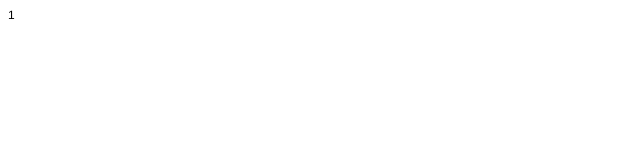
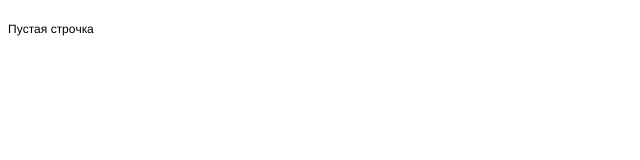
Before and after one commit to alexbryvkin/first-project, a plain HTML site: page index.html in a window 1280 px wide. Shown: the whole page, without its empty margins (0-640 px from the left). Drawn offline with Linux system fonts and the light colour scheme.

Commit message:
мой первый коммит

```diff
--- a/index.html
+++ b/index.html
@@ -7,11 +7,13 @@
   <meta name="Generator" content="Cocoa HTML Writer">
   <meta name="CocoaVersion" content="2022.6">
   <style type="text/css">
-    p.p1 {margin: 0.0px 0.0px 0.0px 0.0px; font: 12.0px Helvetica; color: #000000; -webkit-text-stroke: #000000}
+    p.p1 {margin: 0.0px 0.0px 0.0px 0.0px; font: 12.0px Helvetica; color: #000000; -webkit-text-stroke: #000000; min-height: 14.0px}
+    p.p2 {margin: 0.0px 0.0px 0.0px 0.0px; font: 12.0px Helvetica; color: #000000; -webkit-text-stroke: #000000}
     span.s1 {font-kerning: none}
   </style>
 </head>
 <body>
-<p class="p1"><span class="s1">1</span></p>
+<p class="p1"><span class="s1"></span><br></p>
+<p class="p2"><span class="s1">Пустая строчка</span></p>
 </body>
 </html>
```
